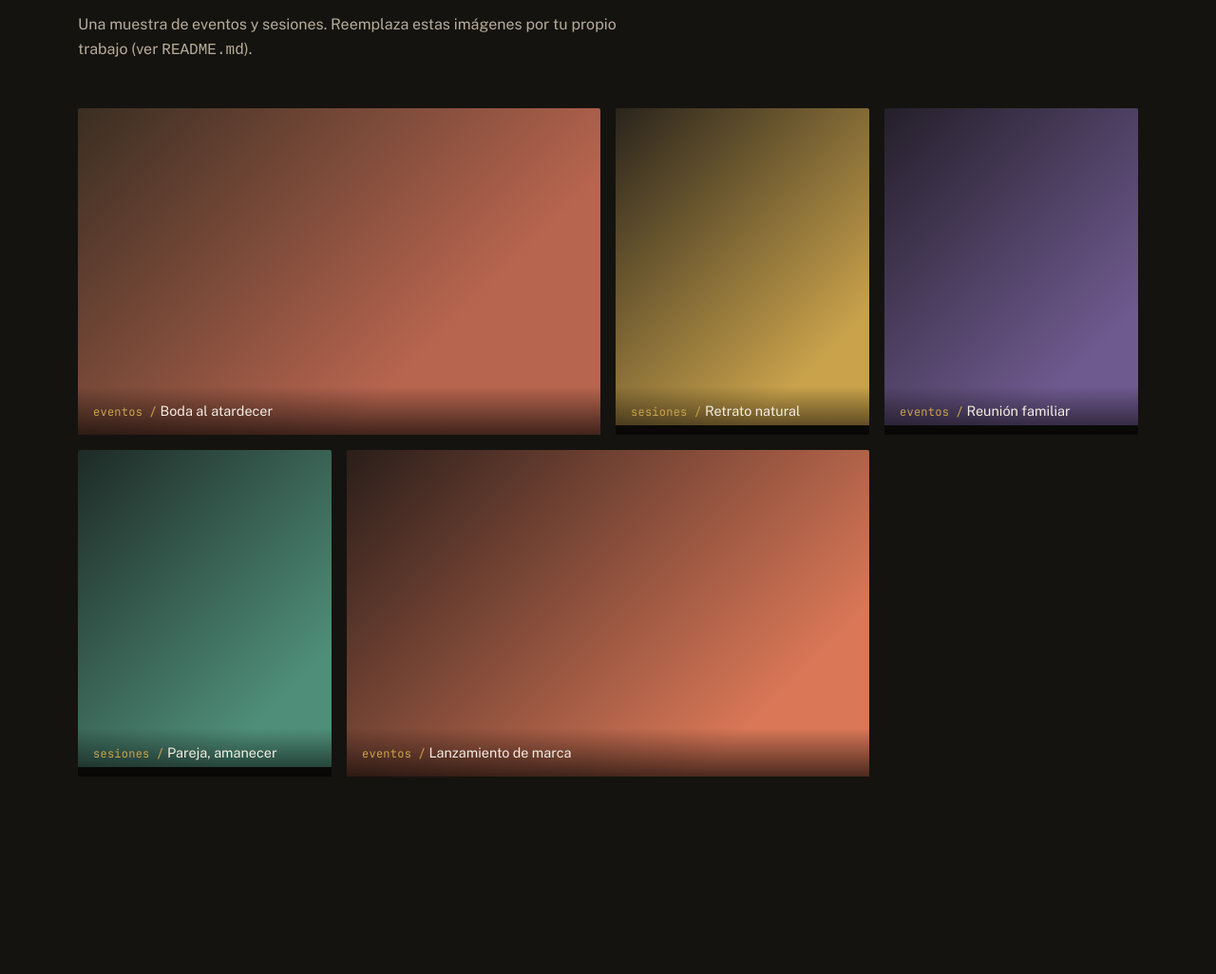
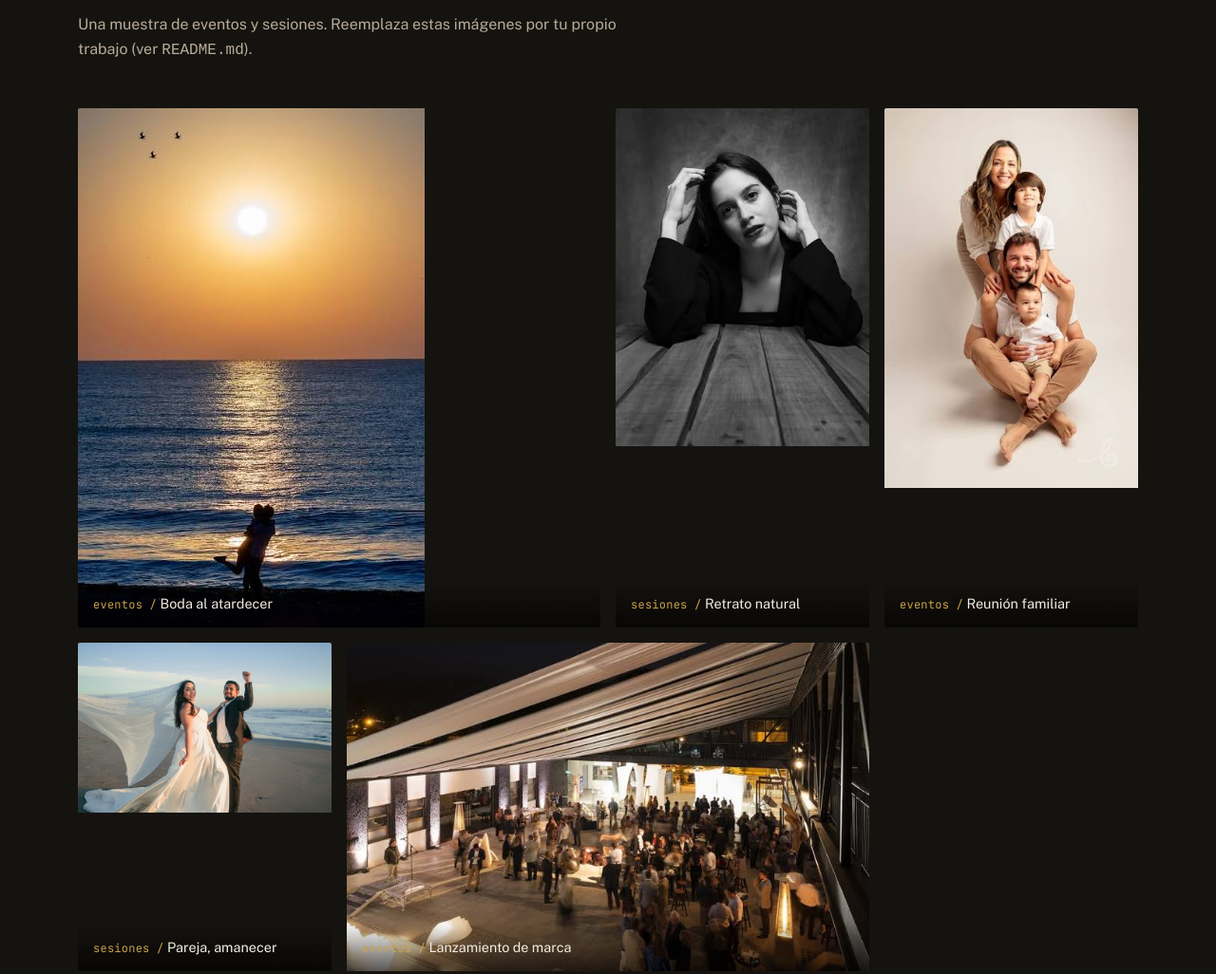
Before and after one commit to dodiexsss/fib-sudio, a plain HTML site: page index.html in a window 1280 px wide. Shown: the part 1640-2666 px from the top of the page at 95% size. Drawn offline with nearby package versions, Linux system fonts and the light colour scheme.

Commit message:
agregue las fotos al portafolio

```diff
--- a/index.html
+++ b/index.html
@@ -113,23 +113,23 @@
 
         <div class="gallery" role="list">
           <figure class="gallery-item span-2" role="listitem">
-            <div class="ph-image ph-1" role="img" aria-label="Fotografía de boda al atardecer, pareja abrazada"></div>
+            <img src="css\images\pareja atardecer.jpg" alt="atardecer" loading="lazy" />
             <figcaption><span class="mono">eventos /</span> Boda al atardecer</figcaption>
           </figure>
           <figure class="gallery-item" role="listitem">
-            <div class="ph-image ph-2" role="img" aria-label="Retrato de sesión individual en exteriores"></div>
+             <img src="css\images\images.jpg" alt="Descripción real de la foto" loading="lazy" />
             <figcaption><span class="mono">sesiones /</span> Retrato natural</figcaption>
           </figure>
           <figure class="gallery-item" role="listitem">
-            <div class="ph-image ph-3" role="img" aria-label="Fotografía de celebración familiar"></div>
+            <img src="css\images\familia.jpg" alt="Descripción real de la foto" loading="lazy" />
             <figcaption><span class="mono">eventos /</span> Reunión familiar</figcaption>
           </figure>
           <figure class="gallery-item" role="listitem">
-            <div class="ph-image ph-4" role="img" aria-label="Sesión de pareja al amanecer"></div>
+            <img src="css\images\playa.avif" alt="Descripción real de la foto" loading="lazy" />
             <figcaption><span class="mono">sesiones /</span> Pareja, amanecer</figcaption>
           </figure>
           <figure class="gallery-item span-2" role="listitem">
-            <div class="ph-image ph-5" role="img" aria-label="Fotografía de fiesta corporativa"></div>
+            <img src="css\images\marca1.jpg" alt="Descripción real de la foto" loading="lazy" />
             <figcaption><span class="mono">eventos /</span> Lanzamiento de marca</figcaption>
           </figure>
         </div>
```
Also changed, not shown: css/images/familia.jpg (added), css/images/images.jpg (added), css/images/marca1.jpg (added), css/images/pareja atardecer.jpg (added), css/images/playa.avif (added), 1 other file.
